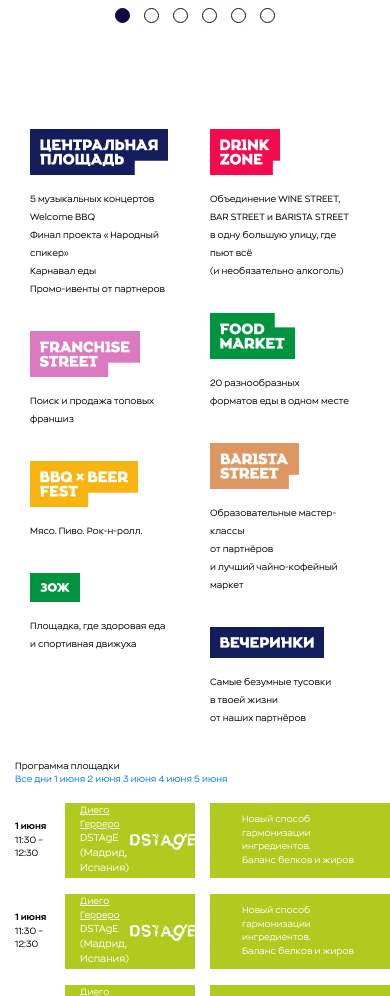
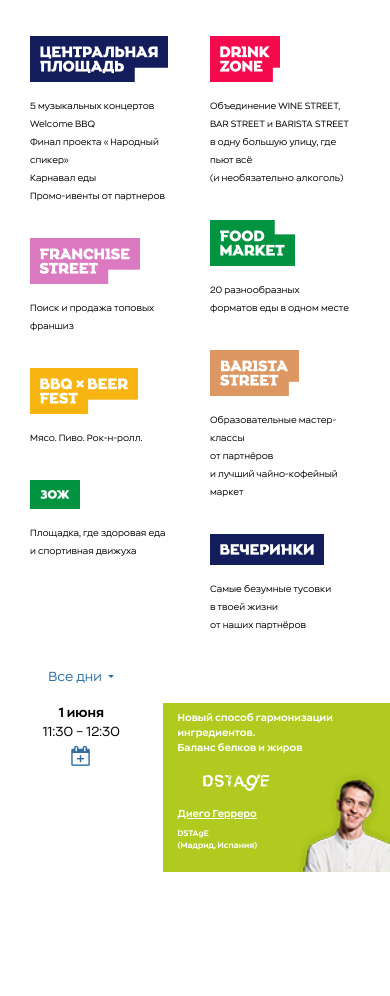
Before and after one commit to viteknike/thematik-page, a plain HTML site: page index.html in a window 390 px wide. Shown: the part 1004-2000 px from the top of the page. After the commit the page ends 1876 px from the top, so only its background shows below. Drawn offline with Linux system fonts and the light colour scheme.

Commit message:
.
update

```diff
--- a/assets/tmpl/css/style.css
+++ b/assets/tmpl/css/style.css
@@ -41,12 +41,12 @@ body {
     font-style: normal;
     background-color: #fff;}
 .thematik-chef-page .logo-page {
-    margin-left: 14.1rem;}
+    margin-left: 4.3rem;}
 .thematik-chef-page .img-faces-page {
     display: flex;}
 .thematik-chef-page .img-faces-page .title {
     color: #282c57;
-    margin-left: 15.4rem;
+    margin-left: 5.6rem;
     margin-right: 2rem;
     line-height: 1;
     font-size: 30px;}
@@ -55,9 +55,8 @@ body {
     font-size: 40px;}
 .thematik-chef-page .camo {
     position: absolute;
-    left: 8rem;
     bottom: -7rem;
-    width: 85%;}
+    width: 100%;}
 .in-all-ticket {
     display: flex;
     justify-content: space-around;
@@ -158,6 +157,8 @@ body {
     margin-top: 1rem;
     display: flex;
     justify-content: space-around;}
+.thematik-chef-page .timetable-page-mobile {
+    display: none;}
 
 
 
@@ -185,7 +186,7 @@ body {
     .thematik-chef-page .camo {
         width: 100%;
         left: 0;
-        bottom: -2.2rem;}
+        bottom: -2rem;}
     .thematik-chef-page .img-faces-page .faces {
         width: 80%;}
     .thematik-chef-page .img-faces-page .title span {
@@ -194,7 +195,7 @@ body {
         vertical-align: middle;
         font-size: 6px;
         padding: 0;
-        margin-right: 1rem;
+        margin-right: 2.5rem;
         margin-left: 0;
         margin-top: 1rem;}
     #festCarousel img {
@@ -212,8 +213,57 @@ body {
     .in-all-ticket-mobile .longtitle {
         margin-top: 1rem;
         margin-bottom: 2rem;}
+    .thematik-chef-page .timetable-page {
+        display: none;}
     .in-all-ticket-mobile .description-all-ticket {
         margin-top: 2rem;}
+    .thematik-chef-page .timetable-mobile .time-data .calendar {
+        text-align: center;
+        color: #3070a5;
+        font-size: 20px;}
+    .thematik-chef-page .timetable-mobile .time-data {
+        text-align: center;
+        font-size: 13px;}
+    .thematik-chef-page .timetable-mobile .data {
+        font-weight: 600;}
+    .thematik-chef-page .timetable-mobile .name-city {
+        color: #fff;
+        background-color: #b0ca1f;
+        padding: 0;}
+    .thematik-chef-page .timetable-mobile .name {
+        text-decoration: underline;
+        font-size: 10px;}
+    .thematik-chef-page .timetable-mobile .city {
+        font-size: 8px;
+        margin-top: 5px;}
+    .thematik-chef-page .timetable-mobile .description {
+        color: #fff;
+        background-color: #b0ca1f;
+        text-align: left;
+        padding-top: 0.5rem;
+        font-size: 10px;
+        font-weight: 600;}
+    .thematik-chef-page .timetable-mobile .corp {
+        text-align: center;
+        margin-bottom: 1rem;}
+    .thematik-chef-page .timetable-mobile .participant {
+        padding: 0;}
+    .thematik-chef-page .timetable-mobile .participant img {
+        width: 100%;}
+    .thematik-chef-page .timetable-mobile {
+        padding: 0;
+        margin-top: 1rem;
+        display: flex;
+        justify-content: space-around;}
+    .thematik-chef-page .timetable-page-mobile .timedata-menu .dropdown-item {
+        color: #3070a5;}
+    .thematik-chef-page .timetable-page-mobile .timedata-menu {
+        font-size: 13px;
+        color: #3070a5;}
+    .thematik-chef-page .drop {
+        text-align: center;    }
+    .thematik-chef-page .timetable-page-mobile {
+        display: block;}
 }
 @media (min-width: 768px) and (max-width: 991px) {
     body {
--- a/assets/tmpl/js/script.js
+++ b/assets/tmpl/js/script.js
@@ -24,11 +24,11 @@ $(document).ready(function(){
         dots:true,
         responsive:{
             0:{
-                items:2,
+                items:4,
                 margin:10
             },
             600:{
-                items:2,
+                items:4,
                 margin:10,
             },
             900:{
--- a/index.html
+++ b/index.html
@@ -11,6 +11,7 @@
     <link rel="stylesheet" href="assets/tmpl/css/owl.carousel.min.css">
     <link rel="stylesheet" href="assets/tmpl/css/owl.theme.default.min.css">
     <link rel="stylesheet" href="assets/tmpl/css/style.css">
+    <link rel="stylesheet" href="assets/tmpl/css/font-awesome.min.css">
 </head>
 
 <body class="thematik-chef-page">
@@ -315,12 +316,15 @@
                 </div>
             </div>
             <div class="col-md-7">
-                <a href="#">Все дни</a>
-                <a href="#">1 июня</a>
-                <a href="#">2 июня</a>
-                <a href="#">3 июня</a>
-                <a href="#">4 июня</a>
-                <a href="#">5 июня</a>
+
+                <nav class="timedata-menu d-flex flex-row flex-md-row  justify-content-around">
+                    <a href="case/" class="first active">Все дни</a>
+                    <a href="services.html">1 день</a>
+                    <a href="services.html">2 день</a>
+                    <a href="services.html">3 день</a>
+                    <a href="services.html">4 день</a>
+                    <a href="contacts.html" class="last">5 день</a>
+                </nav>
             </div>
         </div>
         <div class="row timetable">
@@ -464,9 +468,61 @@
             </div>
         </div>
     </div>
+    <div class="container timetable-page-mobile">
+        <div class="row">
+            <div class="col-5 drop">
+            <div class="dropdown timedata-menu">
+                <a class="dropdown-toggle" type="" id="dropdownMenu" data-toggle="dropdown" aria-haspopup="true" aria-expanded="false">
+                  Все дни
+                </a>
+                <div class="dropdown-menu" aria-labelledby="dropdownMenu">
+                  <a class="dropdown-item" href="#">1 день</a>
+                  <a class="dropdown-item" href="#">2 день</a>
+                  <a class="dropdown-item" href="#">3 день</a>
+                  <a class="dropdown-item" href="#">4 день</a>
+                  <a class="dropdown-item" href="#">5 день</a>
+                </div>
+              </div>
+            </div>
+        </div>
+        <div class="row">
+            <div class="col-md-12 d-flex timetable-mobile">
+                <div class="col-5">
+                    <div class="time-data">
+                        <div class="data">1 июня</div>
+                        <div class="time">11:30 – 12:30</div>
+                        <div class="calendar">
+                            <i class="fa fa-calendar-plus-o" aria-hidden="true"></i>
+                        </div>
+                    </div>
+                </div>
+                <div class="col-7 description">
+                    <p>
+                        Новый способ гармонизации ингредиентов.<br>
+                        Баланс белков и жиров
+                    </p>
+                    <div class="row d-flex">
+                        <div class="col-7 pr-0">
+                            <div class="corp">
+                                <img src="images/305.png" alt="">
+                            </div>
+                            <div>
+                                <div class="name">Диего Герреро</div>
+                                <div class="city">DSTAgE<br>(Мадрид, Испания)</div>
+                            </div>
+                        </div>
+                        <div class="col-5 participant">
+                            <img src="images/854.png" alt="">
+                        </div>
+                    </div>
+                </div>
+            </div>
+        </div>
+    </div>
 </body>
 
 <script src="assets/tmpl/js/jquery.min.js"></script>
+<script src="assets/tmpl/js/bootstrap.bundle.min.js"></script>
 <script src="assets/tmpl/js/owl.carousel.min.js"></script>
 <script src="assets/tmpl/js/script.js"></script>
 </body>
```
